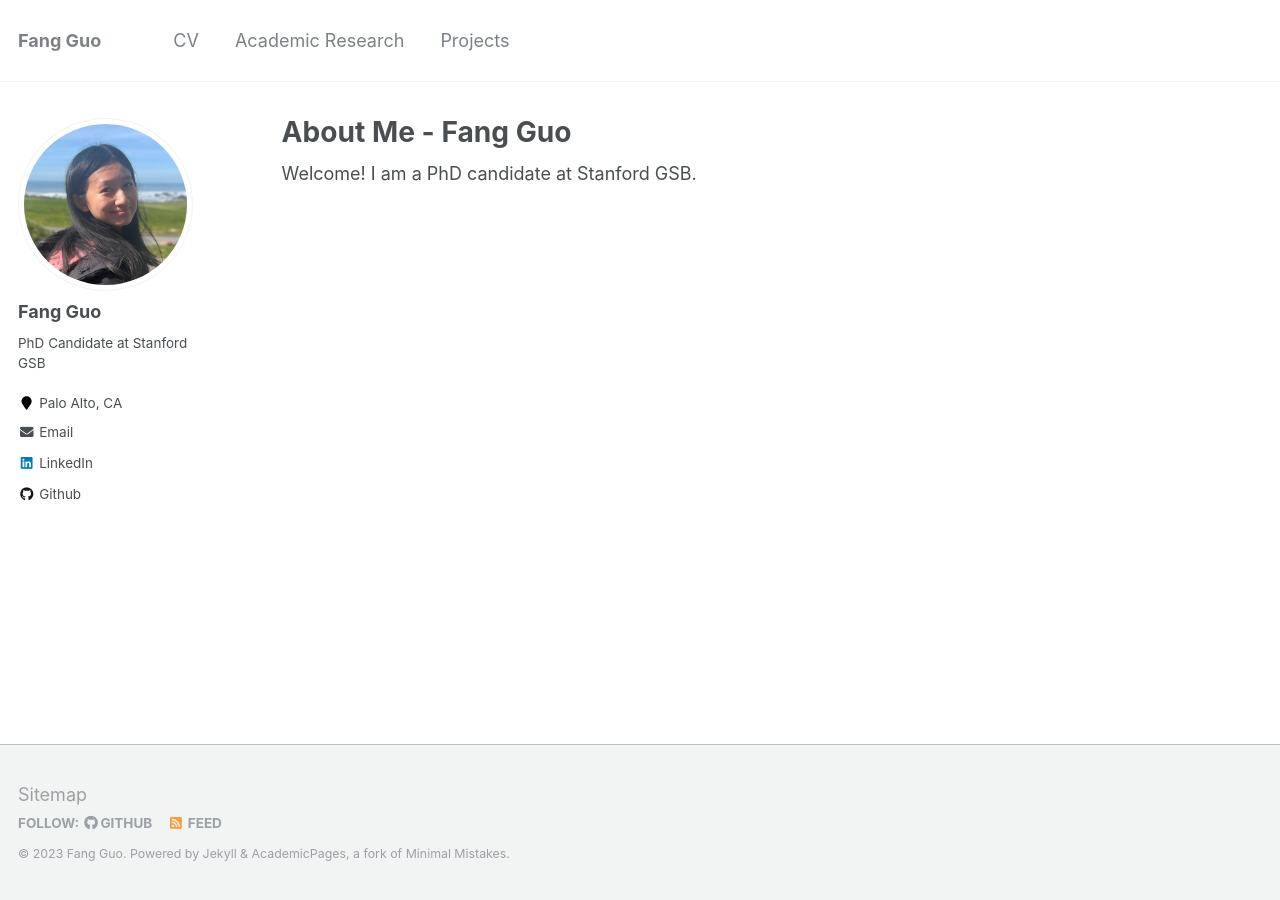
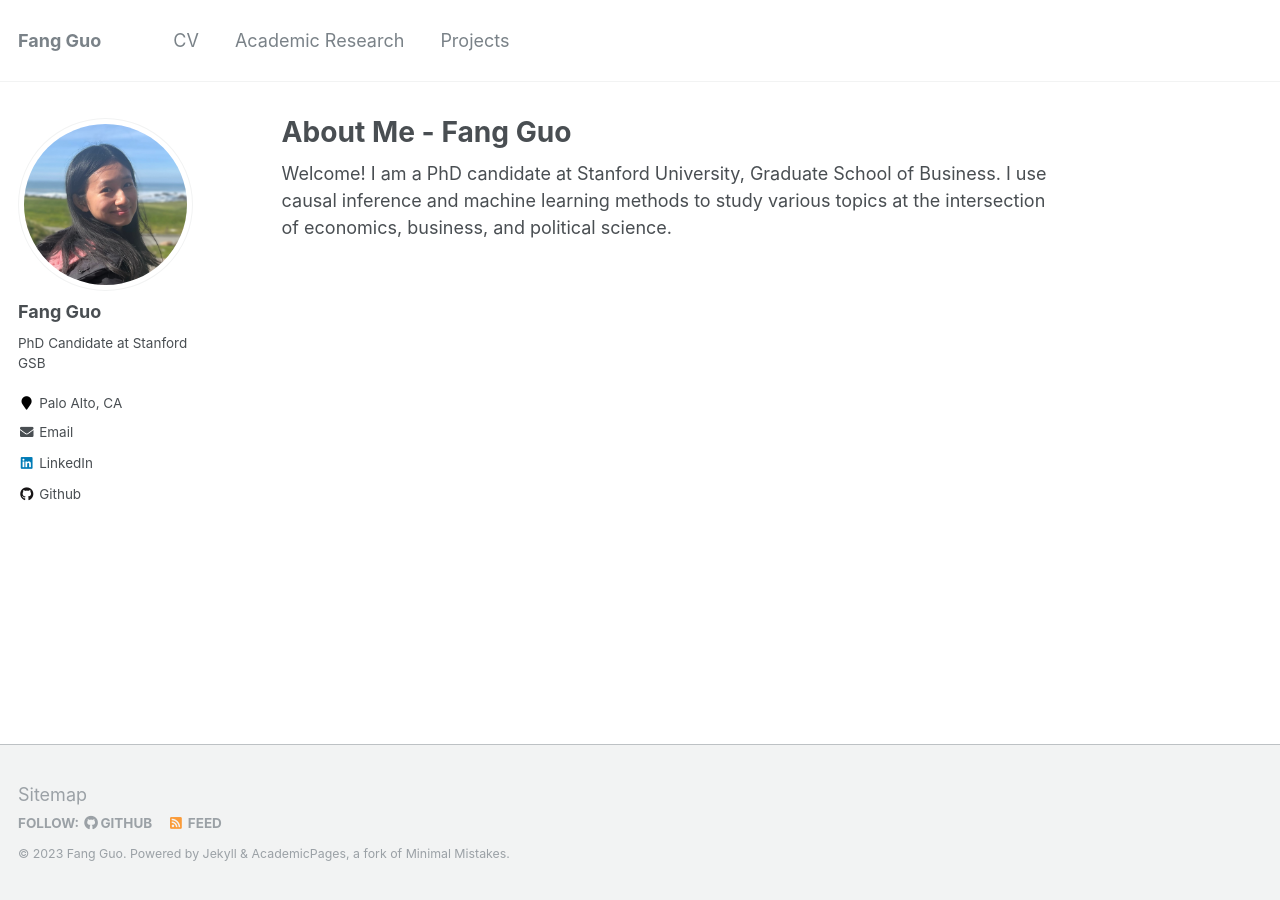
Before and after one commit to fangguo34/fangguo34.github.io, a Jekyll site: the page built from _pages/about.md, in a window 1280 px wide. Built offline with Jekyll 4.4.1, drawn with Linux system fonts in a browser that asks for light colours.

Commit message:
Update about.md

```diff
--- a/_pages/about.md
+++ b/_pages/about.md
@@ -8,7 +8,7 @@ redirect_from:
   - /about.html
 ---
 
-Welcome! I am a PhD candidate at Stanford GSB.
+Welcome! I am a PhD candidate at Stanford University, Graduate School of Business. I use causal inference and machine learning methods to study various topics at the intersection of economics, business, and political science.
 
 <!-- Research
 ======
```
